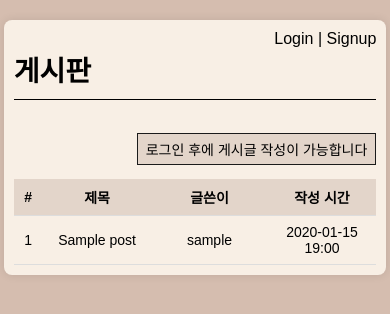
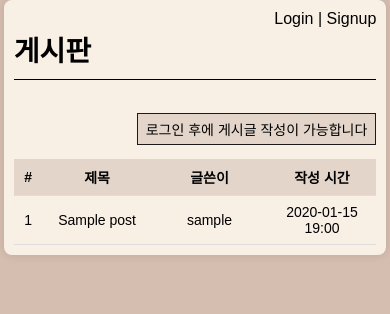
Before and after one commit to LABYRINTH3/NEW_BulletinBoard, a Django app: page /board/ in a window 390 px wide. Shown: the top 314 px of the page. Run offline with Django 5.2, Linux system fonts and the light colour scheme; tables that the repository leaves empty hold one stand-in row (values such as "Sample post").

Commit message:
template update

```diff
--- a/templates/pages/board.html
+++ b/templates/pages/board.html
@@ -81,6 +81,7 @@
             }
             .container {
                 width:93%;
+                margin-top: 0;
                 padding: 10px; /* Adjust padding for smaller screens */
             }
             h1{
--- a/templates/pages/post_detail.html
+++ b/templates/pages/post_detail.html
@@ -61,6 +61,7 @@
         @media only screen and (max-width: 600px) {
             .container {
                 width: 93%;
+                margin-top: 0;
                 padding: 10px; /* Adjust padding for smaller screens */
             }
         }
```
